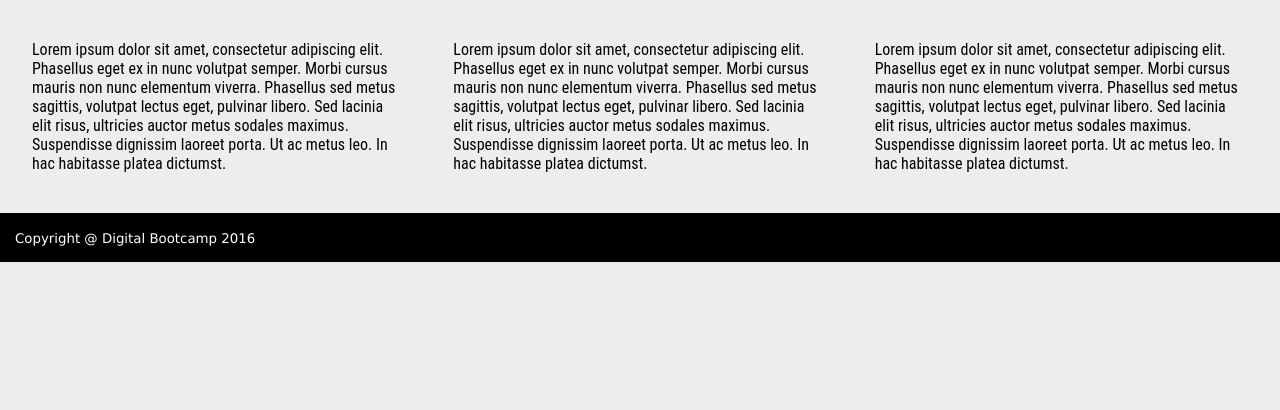
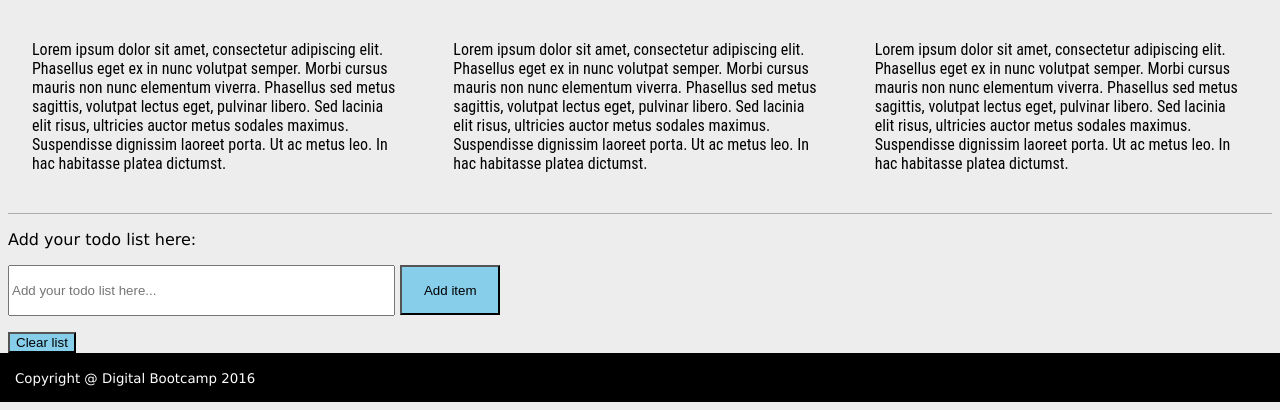
Before and after one commit to andela-fokosun/summer_code_bootcamp, a plain HTML site: page index.html in a window 1280 px wide. Shown: the part 778-1188 px from the top of the page. Before the commit the page ends 1048 px from the top, so only its background shows below. Drawn offline with Linux system fonts and the light colour scheme.

Commit message:
add clear and add todo item functionality.

```diff
--- a/css/main.css
+++ b/css/main.css
@@ -42,7 +42,7 @@ nav a:visited {
   color: #ffffff;
 }
 
-p, h1,h2,,h3,h4,h5,h6 {
+p, h1,h2,h3,h4,h5,h6 {
   font-family: Verdana, Arial, Helvetica, sans-serif;
 }
 
@@ -108,6 +108,27 @@ p#quotes {
   background-color: rgba(113, 113, 113, 0.5);
 }
 
+input[type=text] {
+  width: 30%;
+  height: 45px;
+}
+
+#clear {
+  background-color: skyblue;
+}
+
+#add {
+  background-color: skyblue;
+  height: 50px;
+  width: 100px;
+
+}
+
+#jsexhibition ul li {
+  font-family: 'Roboto Condensed', sans-serif;
+  font-size:16px;
+}
+
 @media (max-width: 400px) {
   .flex-grid {
     display: block;
--- a/index.html
+++ b/index.html
@@ -44,9 +44,17 @@
             <p>Lorem ipsum dolor sit amet, consectetur adipiscing elit. Phasellus eget ex in nunc volutpat semper. Morbi cursus mauris non nunc elementum viverra. Phasellus sed metus sagittis, volutpat lectus eget, pulvinar libero. Sed lacinia elit risus, ultricies auctor metus sodales maximus. Suspendisse dignissim laoreet porta. Ut ac metus leo. In hac habitasse platea dictumst.</P>
         </div>
     </section>
+    <div class="divider"></div>
     <section id="jsexhibition">
-        <div>
+        <div class="col">
+            <p>Add your todo list here: </p>
+            <input type="text" id="todo" placeholder="Add your todo list here..." name="todo">
+            <button id="add">
+                Add item
+            </button>
+            <ul id="result">
 
+            </ul>
         </div>
     </section>
     <footer>
--- a/js/main.js
+++ b/js/main.js
@@ -1,3 +1,4 @@
+// object literal pattern
 var transition = {
     quotes: [
         'Welcome to Andela',
@@ -46,6 +47,38 @@ var transition = {
     }
 };
 
+
+function addClearTodoItem(){
+    var exhibition = document.getElementById("jsexhibition");
+
+    // create clear list button and append to dom
+    var button = document.createElement("BUTTON");
+    button.id="clear";
+    button.innerHTML = "Clear list";
+    exhibition.appendChild(button);
+
+    // listen and wait for the clear list button to be clikked
+    button.addEventListener ("click", function() {
+        var result = document.getElementById("result");
+        while (result.hasChildNodes()) {
+            result.removeChild(result.firstChild);
+        }
+    });
+
+    var add = document.getElementById("add");
+
+    add.addEventListener("click", function(){
+        var todo = document.getElementById("todo");
+        var item = todo.value;
+        todo.value = "";
+        var node = document.createElement("LI");
+        var textnode = document.createTextNode(item);
+        node.appendChild(textnode);
+        var result = document.getElementById("result").appendChild(node);
+    })
+}
+
 window.onload = function() {
     transition.init();
+    addClearTodoItem();
 }
```
